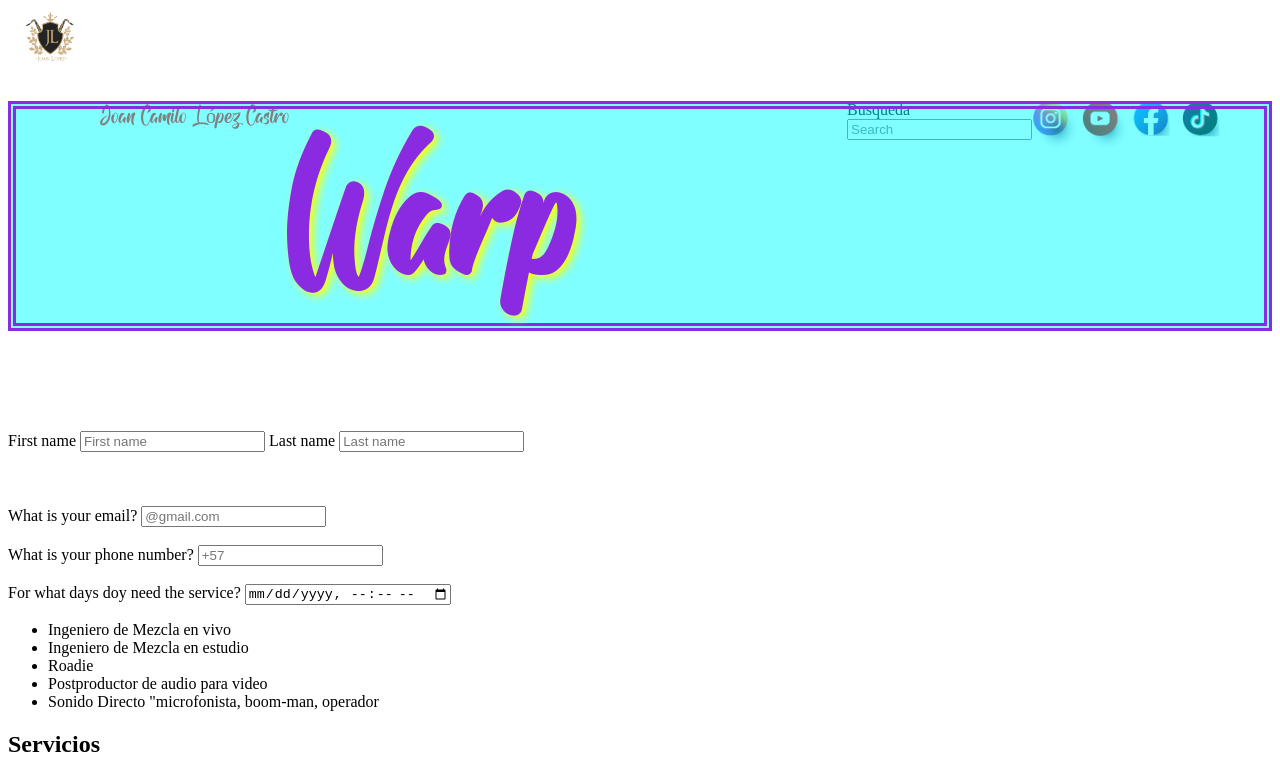
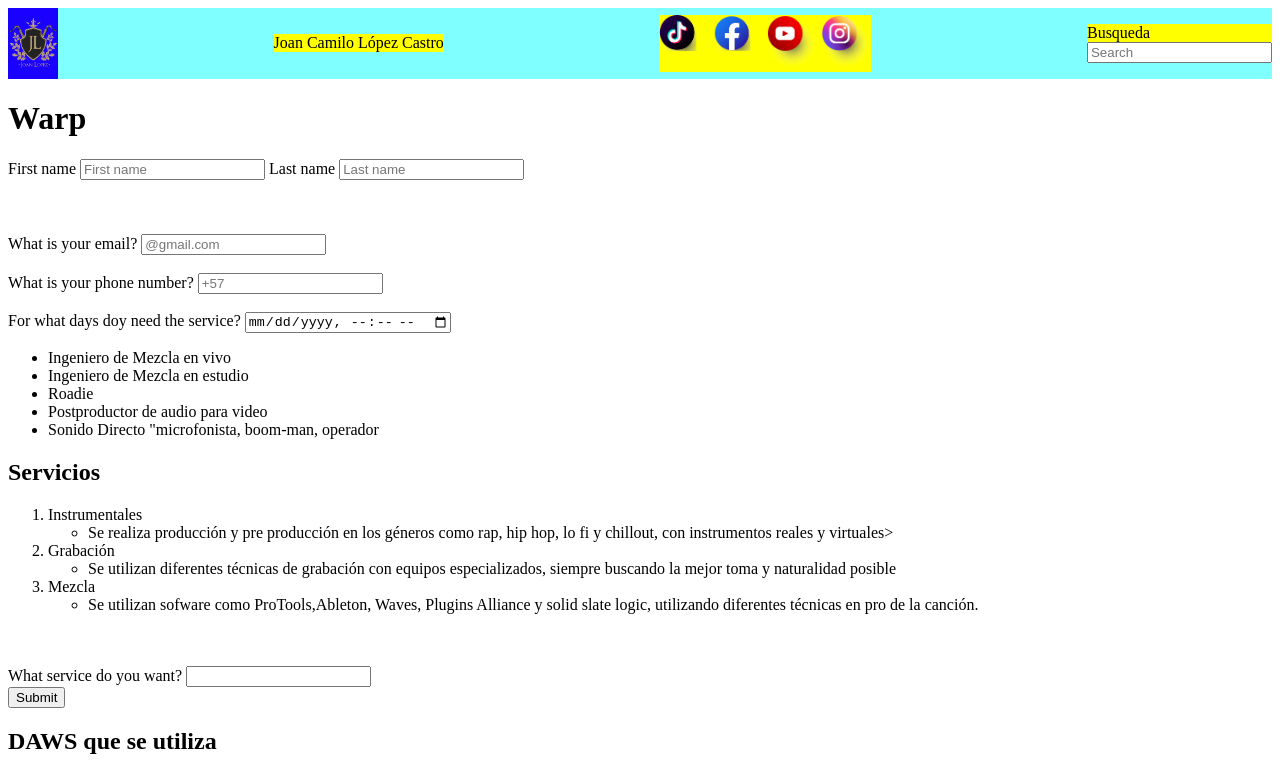
Before and after one commit to JoanLopez12/Warp, a plain HTML site: page index.html in a window 1280 px wide. Shown: the top 772 px of the page. Drawn offline with Linux system fonts and the light colour scheme.

Commit message:
Cuadrando los bloques del Header

```diff
--- a/Css/style.css
+++ b/Css/style.css
@@ -2,6 +2,89 @@
     font-family: Andhibath;
     src: url(/Css/Fonts/Andhibath-Demo.ttf);
 }
+
+.container__header{
+    background-color: ;
+
+
+
+}
+.container__icons{
+
+    background-color: rgba(0, 255, 255, 0.5);
+    display: flex;
+    align-items: center;
+    justify-content: space-between;
+    width: 100%;
+}
+
+.img__container{
+    background-color: red;
+    padding: 0%;
+}
+#logo__joan{
+    background-color: rgb(25, 0, 255);
+    display: block;
+}
+#name{
+    background-color: yellow;
+    display: block;
+}
+.social__icons{
+    background-color: yellow;
+}
+#search{
+    background-color: yellow;
+}
+
+
+
+.container__footer{
+    background-color: yellow;
+    display: flex;
+}
+
+
+
+
+/*.container__header{
+    background-color: #ff0000;
+    position: fixed;
+    padding: 0%;
+    top: 0%;
+    left: 0%;
+    align-items: center;
+    justify-content: space-between;
+    width: 100%;
+
+
+}
+
+.icon__img{
+    background-color: #8a2be2;
+}
+
+
+
+
+.warp{
+    color: blueviolet;
+    font-family: Andhibath;
+
+}
+
+#name {
+    color: aqua ;
+    font-family: Andhibath;
+    font-size: 20px;
+    display: inline;
+    background-color: #8a2be2;
+
+}
+.logojoan{
+    width: 50px ;
+}
+
 
 
 h1
@@ -13,52 +96,14 @@ text-align: center;
 border: 8px #8a2be2 double;
 text-shadow:4px 3px 8px rgb(255, 255, 0);
 background-color: rgba(0, 255, 255, 0.5);
-position: sticky;
 top: 1px;
-
-
-}
-
-.warp{
-    color: blueviolet;
-    font-family: Andhibath;
-
-}
-
-#name {
-    color: #ff0000 ;
-    font-family: Andhibath;
-    font-size: 20px;
-    position: fixed;
-    left:100px;
-
-
-}
-#logojoan{
-    width: 50px ;
-    float:left;
-    position: fixed;
-    left:25px;
-    top: 2px;
-}
-#logoredes
-{
-    float: right;
-
-}
-.iconos {
-    background-color: #ff0000;
-
-}
-
-#busqueda{
-    float: right;
-    position: sticky;
+padding: 0;
 }
 
 a:link{
     color: #8a2be2;
 }
+
 a:visited{
     color: green;
 }
@@ -73,10 +118,10 @@ footer{
     position: fixed;
     bottom: 2px;
     background-color: rgba(0, 255, 255, 0.5);
-    left: 720PX;
-    float: right;
-}
-.pfooter{
-    display: inline;
+    display: flex;
+    align-items: center;
+    justify-content: space-between;
+    width: 100%;
 
 }
+*/
--- a/index.html
+++ b/index.html
@@ -13,30 +13,33 @@
 </head>
 
 <body>
-    <header>
-        <figure class="iconos">
-            <img id="logojoan" src="./img/Logo Joan Lopez-01-01.png" alt="Logo Joan Lopez">
+    <header class="container__header">
+        <article class="container__icons">
 
-            <a href="https://www.tiktok.com/@soundwarping" target="_blank" id="logoredes"><img src="/img/Tik tok logo-01.png" width="50px" alt="Tik Tok: Sound Warping" ></a>
-            <a href="https://www.facebook.com/Sound-Warping-104024087950110" target="_blank" id="logoredes"><img src="/img/facebook-01.png" width="50px" alt=" Facebook: Sound Warping" ></a>
-            <a href="https://www.youtube.com/channel/UCn3FqdbQgUrhJlCCSBwpa2g" target="_blank" id="logoredes"><img src="/img/Youtube-01.png" width="50px" alt="YouTube: Warp" ></a>
-            <a id="logoredes" href="https://www.instagram.com/soundwarping_/" target="_blank"  ><img src="/img/Instagram-01.png" width="50px" alt="Instagram: soundwarping_" ></a>
-       <!--Arreglar los bordes de los iconos-->
-        </figure>
-        <div>
-            <p1 id="name">Joan Camilo López Castro </p1>
+                <img id="logo__joan" src="./img/Logo Joan Lopez-01-01.png" alt="Logo Joan Lopez" width="50px">
+                <p1 id="name">Joan Camilo López Castro </p1>
+                <article class="social__icons">
+                     <a href="https://www.tiktok.com/@soundwarping" target="_blank" ><img src="/img/Tik tok logo-01.png" width="50px" alt="Tik Tok: Sound Warping" ></a>
+                        <a href="https://www.facebook.com/Sound-Warping-104024087950110" target="_blank" ><img src="/img/facebook-01.png" width="50px" alt=" Facebook: Sound Warping" ></a>
+                     <a href="https://www.youtube.com/channel/UCn3FqdbQgUrhJlCCSBwpa2g" target="_blank" ><img src="/img/Youtube-01.png" width="50px" alt="YouTube: Warp" ></a>
+                     <a href="https://www.instagram.com/soundwarping_/" target="_blank"  ><img src="/img/Instagram-01.png" width="50px" alt="Instagram: soundwarping_" ></a>
+                </article>
+                <article id="search">
+                    <nav>Busqueda</nav> <input type="text" id="busqueda" name="busqueda" placeholder="Search" >
+                </article>
+                <!--Arreglar los bordes de los iconos-->
 
-        </div>
-        <div id="busqueda">
-            <nav>Busqueda</nav> <input type="text" id="busqueda" name="busqueda" placeholder="Search" >
-        </div>
-        <div>
-            <h1>Warp</h1>
-        </div>
+        </article>
+
+
     </header>
 
 
 <main>
+
+    <div>
+        <h1>Warp</h1>
+    </div>
 
 
     <section>
@@ -148,7 +151,7 @@
 </main>
 
 
-<footer>
+<footer class="container__footer">
     <p class="pfooter">Copyright 2022 </p>
     <a href="mailto:soundwarping@gmail.com" class="pfooter">Contactame!</a>
     <p class="pfooter" >+57 321 458 2769</p>
```
